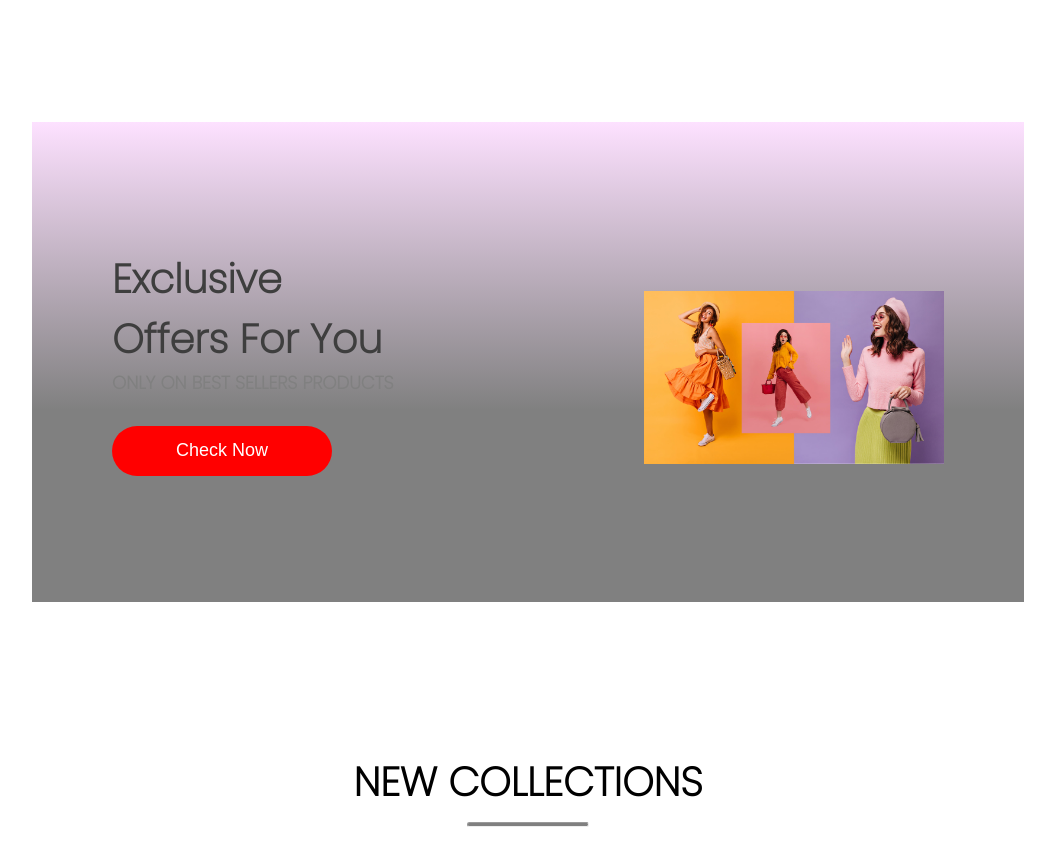
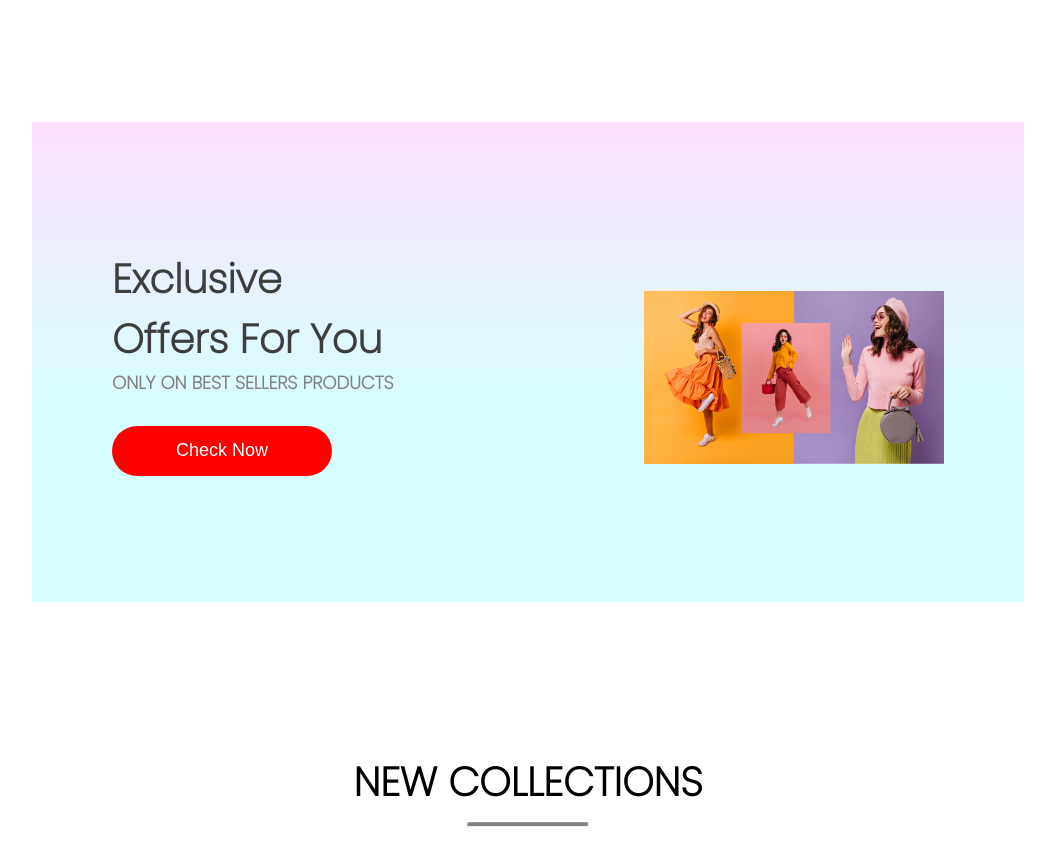
Before and after one commit to dynecodes/mern-ecommerce-webapp, a React (Create React App) app in the folder front-end/: page / in a window 1280 px wide. Shown: the part 1340-2206 px from the top of the page, without its empty margins (112-1167 px from the left). Built offline with nearby package versions, Linux system fonts and the light colour scheme; no server answers.

Commit message:
Update Offers.css

```diff
--- a/front-end/src/Components/Offers/Offers.css
+++ b/front-end/src/Components/Offers/Offers.css
@@ -5,7 +5,7 @@
   margin: auto;
   padding: 0px 140px;
   margin-bottom: 150px;
-  background: linear-gradient(180deg,  #fde1ff 0%, gray 60%);
+  background: linear-gradient(180deg,  #fde1ff 0%, rgb(216, 255, 255) 60%);
 }
 .offers-left{
   flex: 1;
@@ -41,6 +41,14 @@
   justify-content: flex-end;
   padding-top: 50px;
 }
+
+.offers-right img{
+  width: 500px;   /* adjust size as needed */
+  height: auto;   /* keeps aspect ratio */
+  max-width: 300%;
+}
+
+
 @media(max-width:1280px){
   .offers{
     padding: 0px 80px;
```
